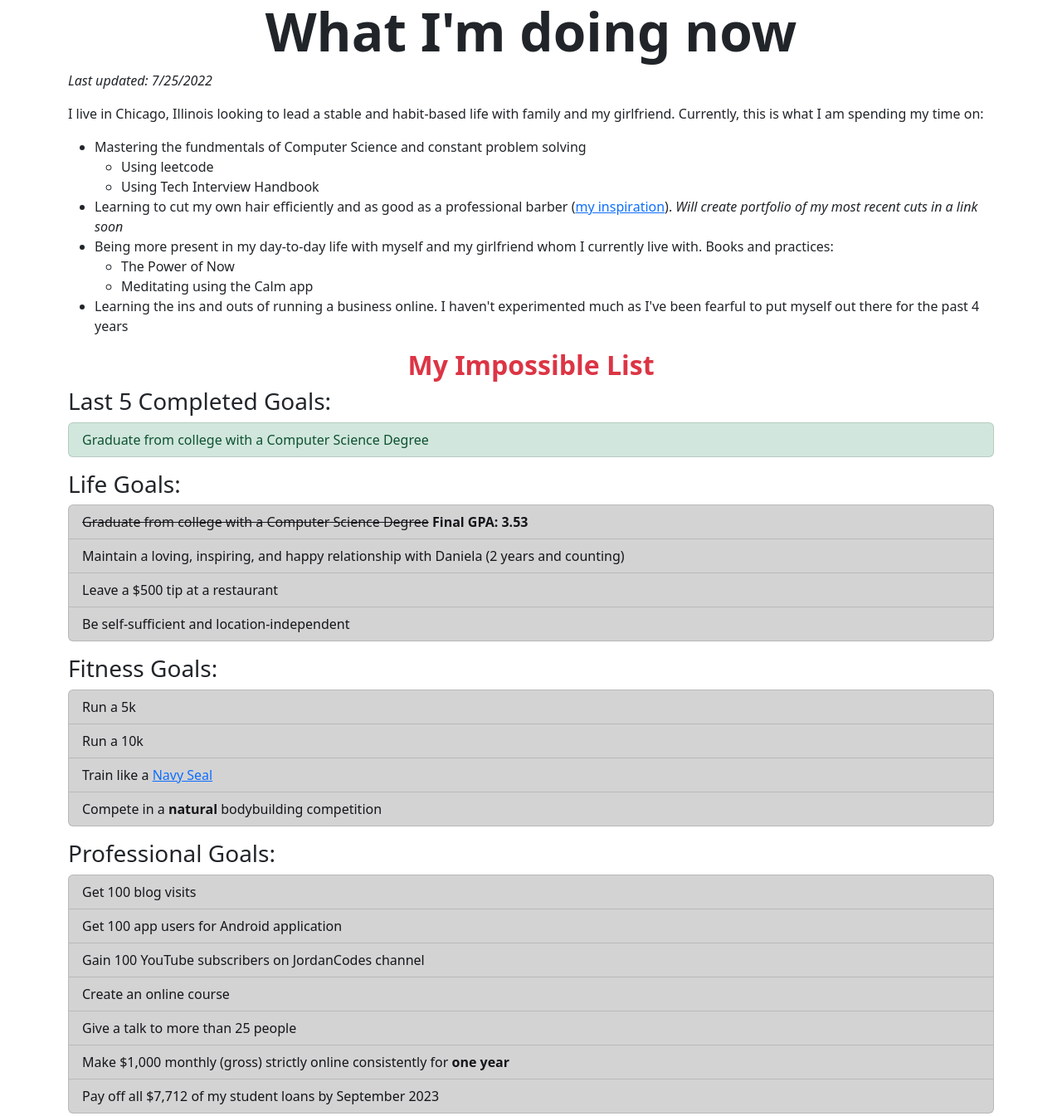
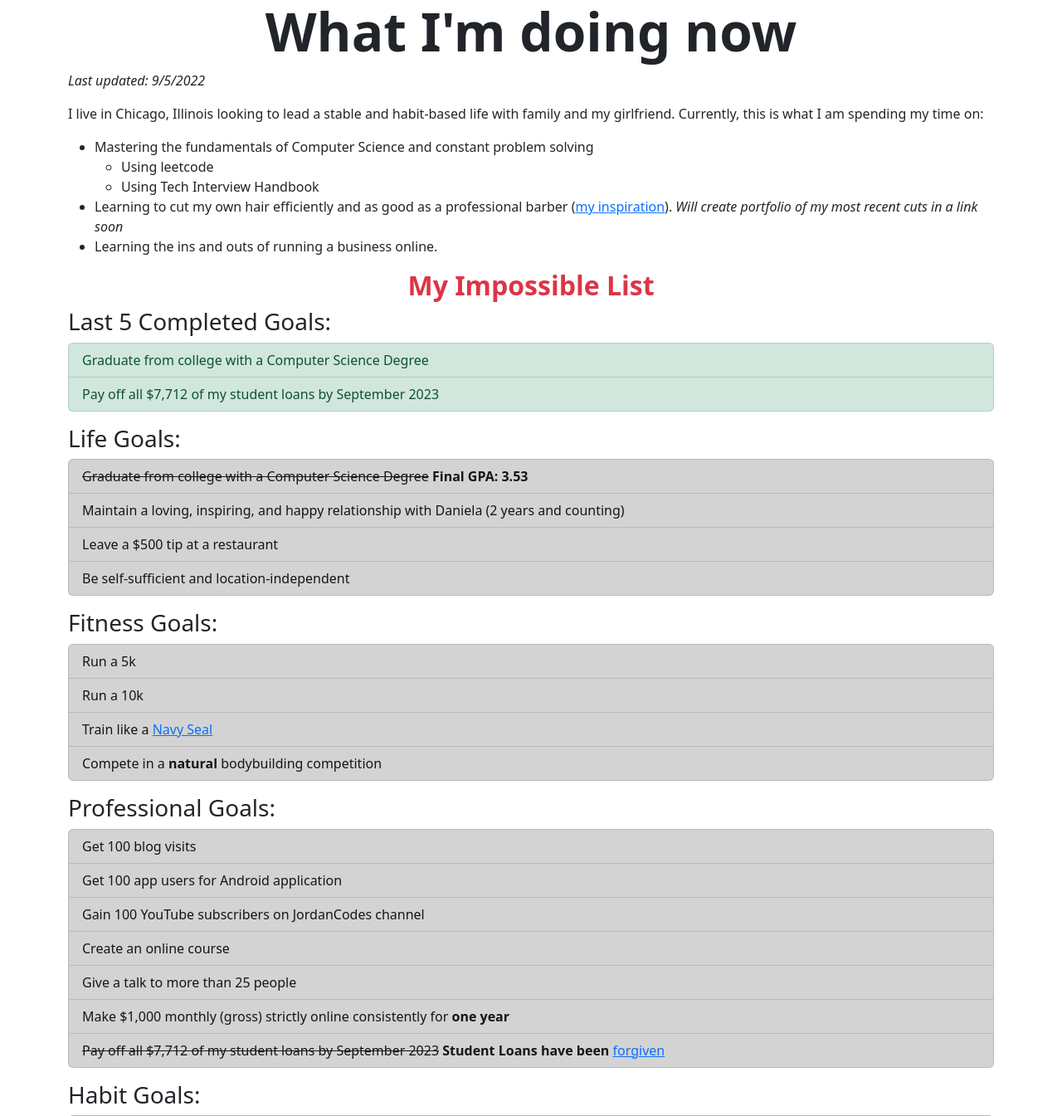
Before and after one commit to JordanMooree/impossible-list, a plain HTML site: page index.html in a window 1280 px wide. Shown: the top 1345 px of the page at 83% size. Drawn offline with nearby package versions, Linux system fonts and the light colour scheme.

Commit message:
chore: update list

```diff
--- a/index.html
+++ b/index.html
@@ -20,7 +20,7 @@
   <body class="container">
     <main>
       <h1 class="display-3 text-center fw-bold">What I'm doing now</h1>
-      <p id="date"><em>Last updated: 7/25/2022</em></p>
+      <p id="date"><em>Last updated: 9/5/2022</em></p>
       <p>
         I live in Chicago, Illinois looking to lead a stable and habit-based
         life with family and my girlfriend. Currently, this is what I am
@@ -28,7 +28,7 @@
       </p>
       <ul>
         <li>
-          Mastering the fundmentals of Computer Science and constant problem
+          Mastering the fundamentals of Computer Science and constant problem
           solving
           <ul>
             <li>Using leetcode</li>
@@ -43,19 +43,8 @@
             >my inspiration</a
           >). <i>Will create portfolio of my most recent cuts in a link soon</i>
         </li>
-        <li>
-          Being more present in my day-to-day life with myself and my girlfriend
-          whom I currently live with. Books and practices:
-          <ul>
-            <li>The Power of Now</li>
-            <li>Meditating using the Calm app</li>
-          </ul>
-        </li>
-        <li>
-          Learning the ins and outs of running a business online. I haven't
-          experimented much as I've been fearful to put myself out there for the
-          past 4 years
-        </li>
+
+        <li>Learning the ins and outs of running a business online.</li>
       </ul>
       <h2 class="h2 text-center text-danger fw-bold">My Impossible List</h2>
       <!--What I've completed so far-->
@@ -63,6 +52,9 @@
       <ul class="list-group pb-3">
         <li class="list-group-item list-group-item-success">
           Graduate from college with a Computer Science Degree
+        </li>
+        <li class="list-group-item list-group-item-success">
+          Pay off all $7,712 of my student loans by September 2023
         </li>
       </ul>
       <!--Category 1-->
@@ -125,7 +117,13 @@
           <b>one year</b>
         </li>
         <li class="list-group-item list-group-item-dark">
-          Pay off all $7,712 of my student loans by September 2023
+          <s>Pay off all $7,712 of my student loans by September 2023</s>
+          <b>Student Loans have been </b
+          ><a
+            href="https://studentaid.gov/debt-relief-announcement/"
+            target="_blank"
+            >forgiven</a
+          >
         </li>
       </ul>
       <!--Category 4-->
```
